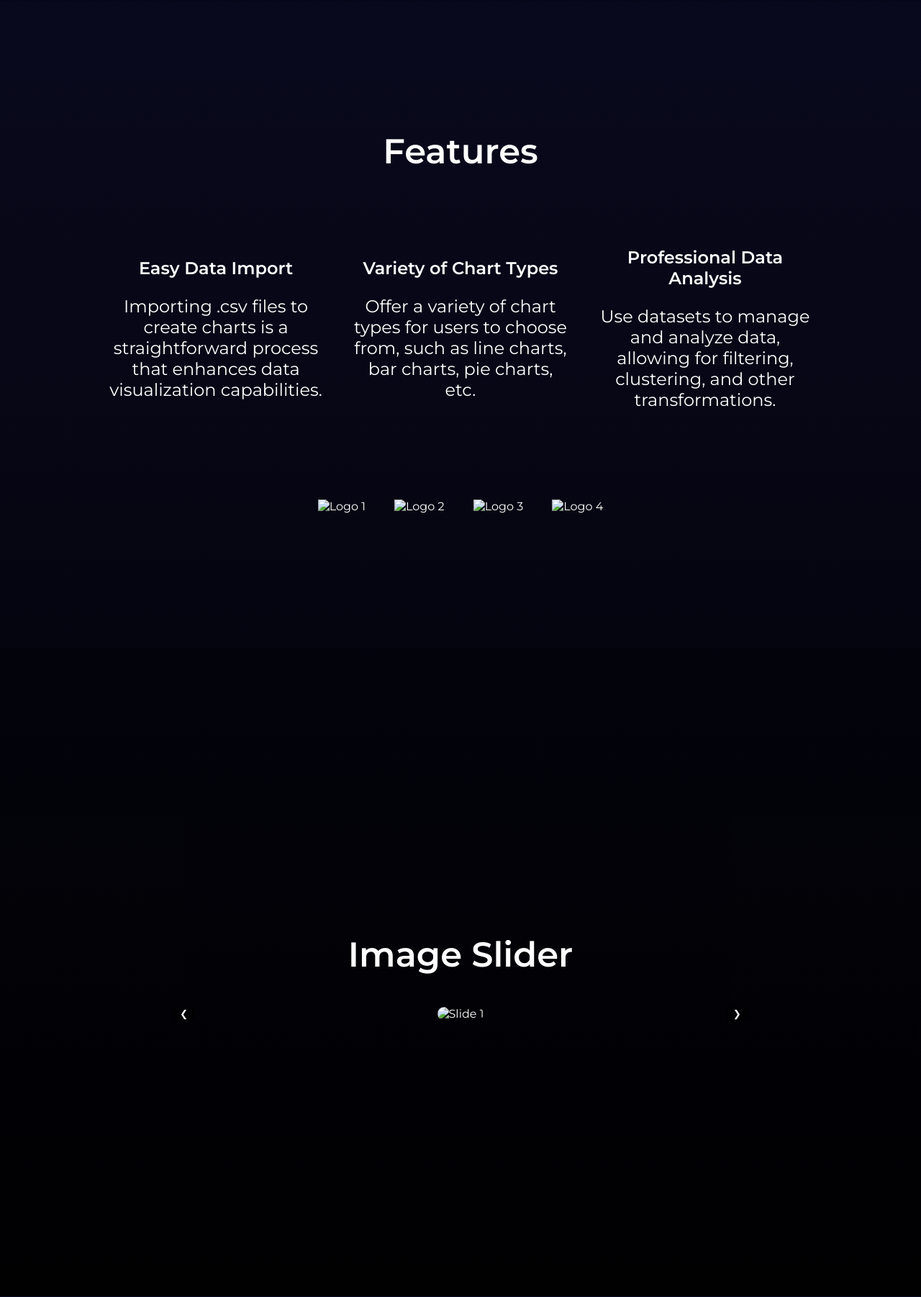
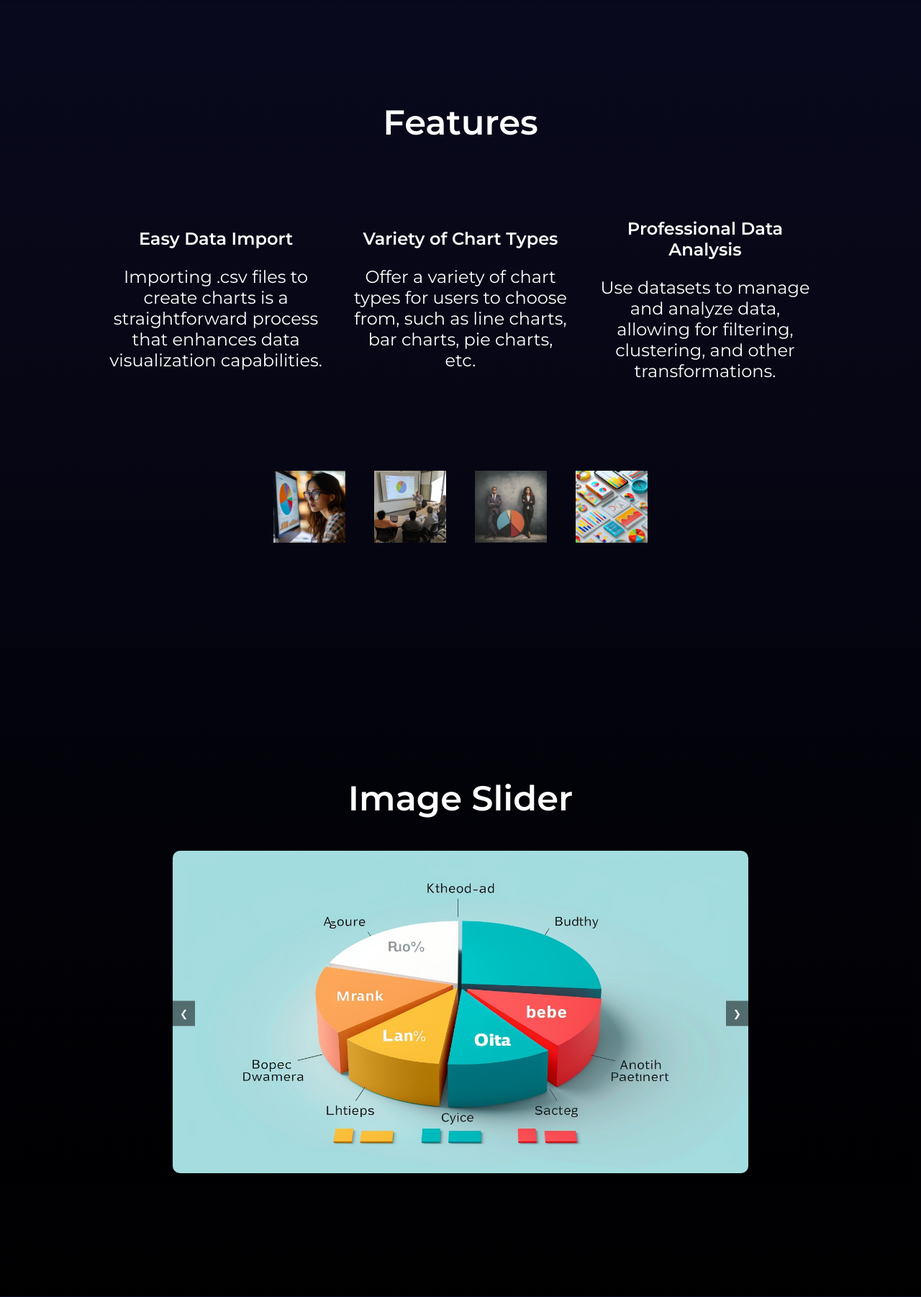
Before and after one commit to evakarka/API-CHART, a PHP site: page /API-CHART/front-end/index.php in a window 1280 px wide. Shown: the part 899-2701 px from the top of the page at 72% size. Run offline with PHP 8.4, Linux system fonts and the light colour scheme; some libraries are stand-ins or nearby versions.

Commit message:
update index.php

```diff
--- a/front-end/index.php
+++ b/front-end/index.php
@@ -84,19 +84,22 @@ body, html {
     </div>
   </div>
   <div class="logos">
-    <img src="https://via.placeholder.com/100" alt="Logo 1">
-    <img src="https://via.placeholder.com/100" alt="Logo 2">
-    <img src="https://via.placeholder.com/100" alt="Logo 3">
-    <img src="https://via.placeholder.com/100" alt="Logo 4">
+    <img src="img/c_5.jpg" alt="Logo 1">
+    <img src="img/c_6.jpg" alt="Logo 2">
+    <img src="img/c_12.jpg" alt="Logo 3">
+    <img src="img/c_9.jpg" alt="Logo 4">
   </div>
 </div>
 <div class="container">
   <h1>Image Slider</h1>
   <div class="slider">
     <div class="slides">
-      <div class="slide"><img src="https://via.placeholder.com/800x400" alt="Slide 1"></div>
-      <div class="slide"><img src="https://via.placeholder.com/800x400" alt="Slide 2"></div>
-      <div class="slide"><img src="https://via.placeholder.com/800x400" alt="Slide 3"></div>
+      <div class="slide"><img src="img/c_2.jpg" alt="Slide 1"></div>
+      <div class="slide"><img src="img/c_1.jpg" alt="Slide 2"></div>
+      <div class="slide"><img src="img/c_7.jpg" alt="Slide 3"></div>
+      <div class="slide"><img src="img/c_8.jpg" alt="Slide 4"></div>
+      <div class="slide"><img src="img/c_11.jpg" alt="Slide 5"></div>
+      <div class="slide"><img src="img/c_10.jpg" alt="Slide 6"></div>
     </div>
     <div class="slider-buttons">
       <button class="slider-button" id="prevBtn">&#10094;</button>
```
Also changed, not shown: front-end/img/c_1.jpg (added), front-end/img/c_10.jpg (added), front-end/img/c_11.jpg (added), front-end/img/c_12.jpg (added), front-end/img/c_2.jpg (added), front-end/img/c_3.jpg (added), front-end/img/c_4.jpg (added), front-end/img/c_5.jpg (added), front-end/img/c_6.jpg (added), front-end/img/c_7.jpg (added), front-end/img/c_8.jpg (added), front-end/img/c_9.jpg (added).
